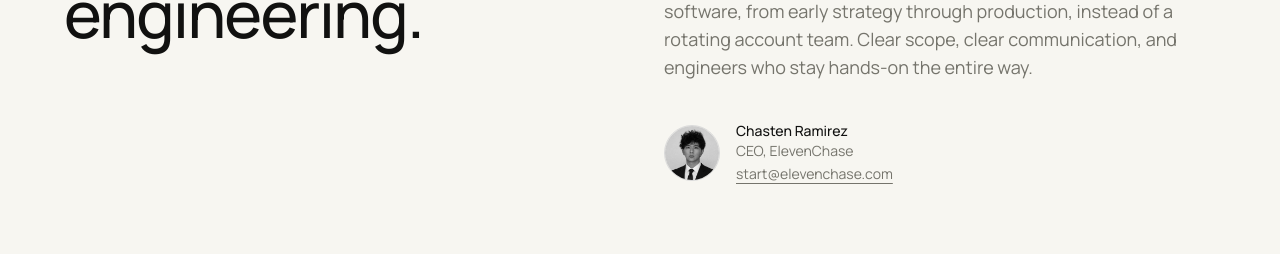
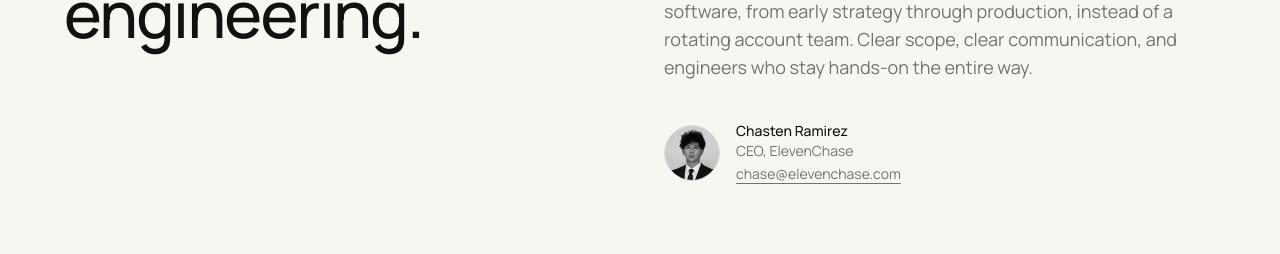
Before and after one commit to chastenr/ElevenChase, a Next.js app: page / in a window 1280 px wide. Shown: the part 8374-8628 px from the top of the page. Built offline with nearby package versions, Linux system fonts and the light colour scheme.

Commit message:
updated the about

```diff
--- a/src/components/sections/About.tsx
+++ b/src/components/sections/About.tsx
@@ -53,10 +53,10 @@ export function About() {
                     {SITE.ceoTitle}, {SITE.name}
                   </p>
                   <a
-                    href="mailto:start@elevenchase.com"
+                    href="mailto:chase@elevenchase.com"
                     className="text-sm text-muted underline underline-offset-4 transition-colors duration-200 hover:text-ink"
                   >
-                    start@elevenchase.com
+                    chase@elevenchase.com
                   </a>
                 </div>
               </div>
```
